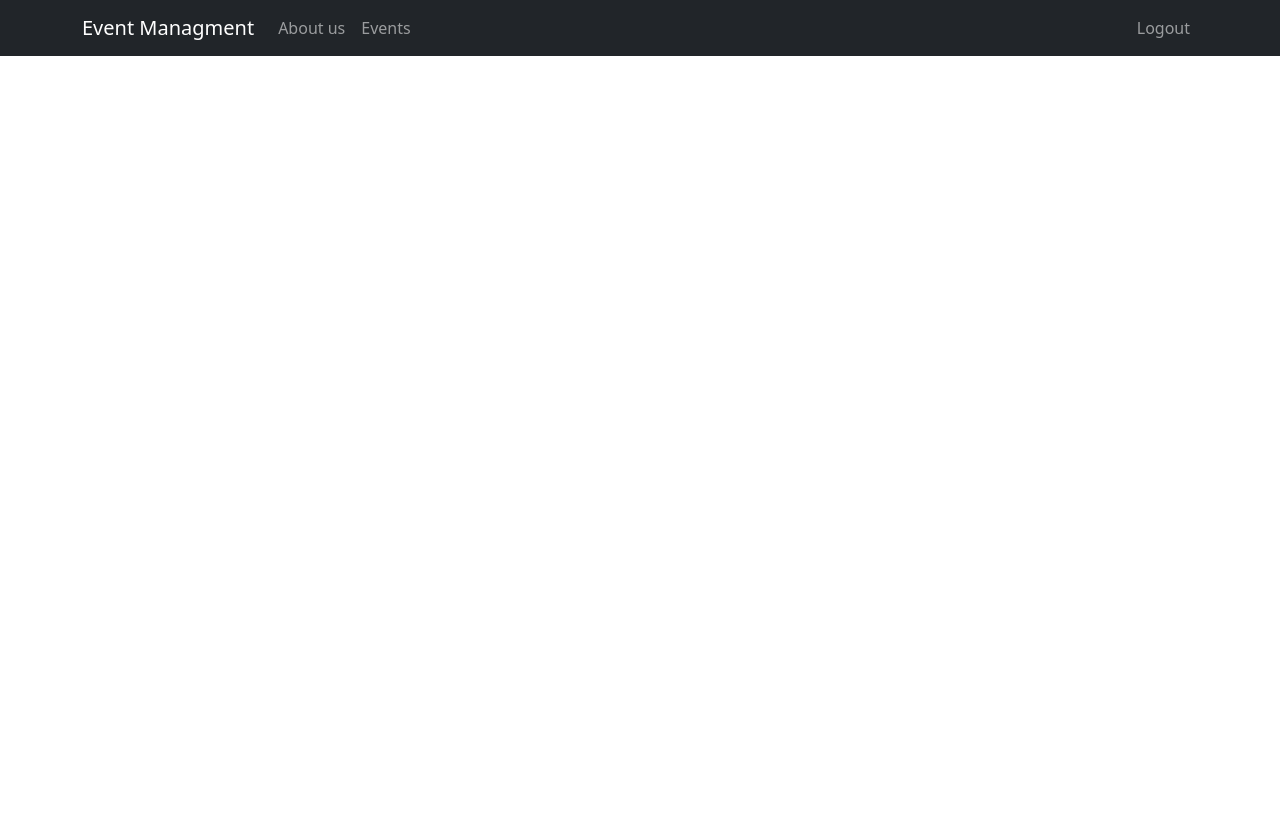
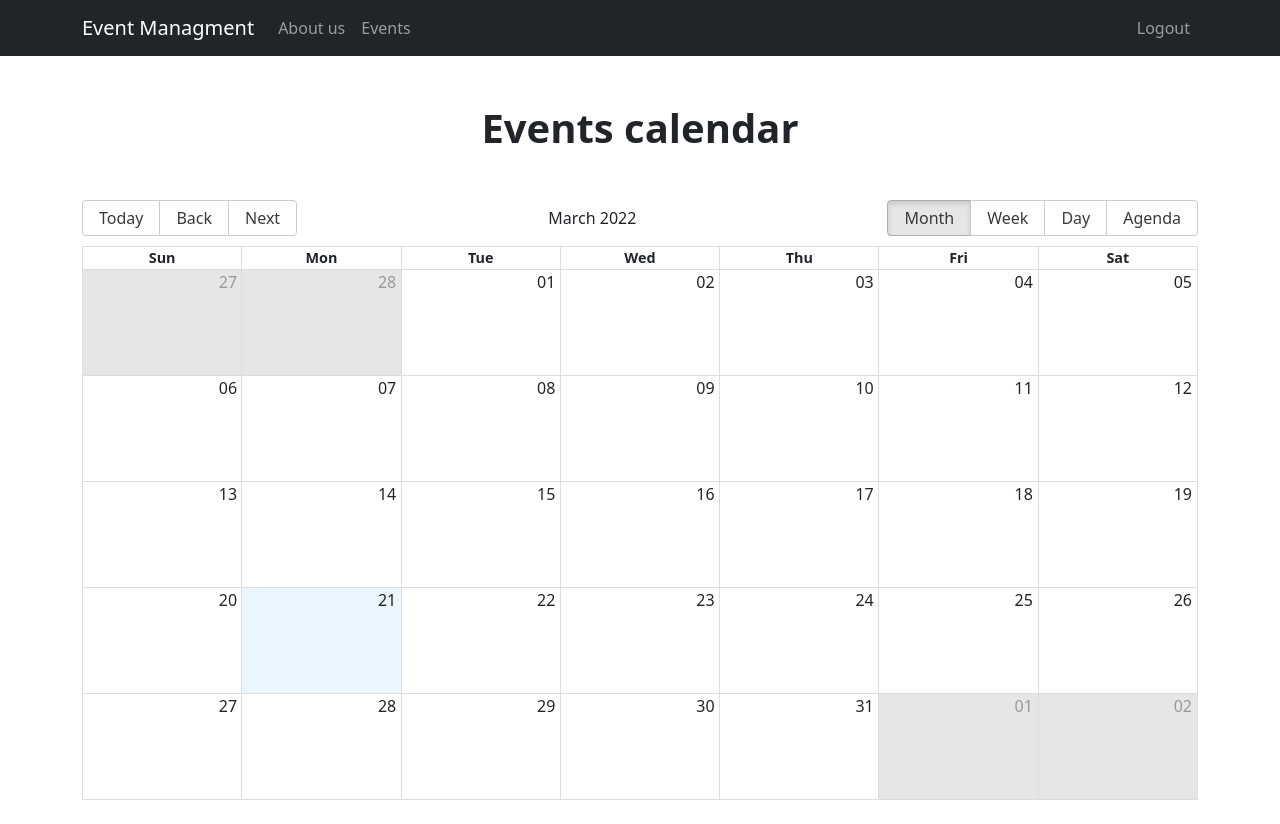
Before and after one commit to luka4898/praksa-projket-frontend, a React (Create React App) app: page /calendar in a window 1280 px wide. Before the commit the page ends 800 px from the top, so only its background shows below. Built offline with nearby package versions, Linux system fonts and the light colour scheme; no server answers.

Commit message:
Dodan kalendar za evente

```diff
--- a/package.json
+++ b/package.json
@@ -16,12 +16,14 @@
     "prettier": "^2.5.1",
     "rc-slider": "^9.6.5",
     "react": "^17.0.2",
+    "react-big-calendar": "^0.40.0",
     "react-bootstrap": "^2.2.0",
     "react-datetime": "^3.1.1",
     "react-dom": "^17.0.2",
     "react-facebook-login": "^4.1.1",
     "react-google-login": "^5.2.2",
     "react-odata-table": "^1.0.5",
+    "react-paginate": "^8.1.2",
     "react-router-dom": "^5.3.0",
     "react-scripts": "5.0.0",
     "universal-cookie": "^4.0.4",
--- a/src/App.css
+++ b/src/App.css
@@ -445,3 +445,31 @@ a.list-group-item,
   padding-left: 0;
   border: 0;
 }
+.pagination {
+  margin: 15px auto;
+  display: flex;
+  list-style: none;
+  outline: none;
+}
+.pagination > .active > a{
+  background-color: #47ccde ;
+  border-color: #47ccde ;
+  color: #fff;
+}
+.pagination > li > a{
+  border: 1px solid #47ccde ;
+  padding: 5px 10px;
+  outline: none;
+  cursor: pointer;
+}
+.pagination > .active > a, .pagination > .active > span, .pagination > .active > a:hover, .pagination > .active > span:hover, .pagination > .active > a:focus, .pagination > .active > span:focus{
+  background-color: #47ccde ;
+  border-color: #47ccde;
+  outline: none ;
+}
+.pagination > li > a, .pagination > li > span{
+  color: #47ccde
+}
+.pagination > li:first-child > a, .pagination > li:first-child > span, .pagination > li:last-child > a, .pagination > li:last-child > span{
+  border-radius: unset
+}
--- a/src/App.js
+++ b/src/App.js
@@ -20,6 +20,7 @@ import Event from "./components/events/event.component";
 import EventDetails from "./components/events/eventdetails.component";
 import ManageEvent from "./components/manageevent.component";
 import { AccountView } from "./components/account/account-view.component";
+import Calendar from "./components/events/calendar.component";
 
 
 
@@ -58,6 +59,7 @@ function App() {
         <Route path="/login" component={() => <LogIn setName={handleRefresh}/>}/>
         <Route path="/registrate" component={Registrate} />
         <Route path="/forgot" component={Forgot} />
+        <Route path="/calendar" component={Calendar} />
         <Route path="/resetpassword" component={ResetPassword} />
         <AdminRoute path="/city" component={Cities} />
         <AdminRoute path="/venue" component={Venue} />
--- /dev/null
+++ b/src/components/events/calendar.component.js
@@ -0,0 +1,96 @@
+import moment from "moment";
+import React, { useState, useEffect } from "react";
+import "react-big-calendar/lib/css/react-big-calendar.css";
+import { Calendar, momentLocalizer } from "react-big-calendar";
+import { OverlayTrigger } from "react-bootstrap";
+import { Popover } from "react-bootstrap";
+
+function Event({ event }) {
+  let popoverClickRootClose = (
+    <Popover id="popover-trigger-click-root-close" style={{ zIndex: 10000 }}>
+      <h5>{event.title}</h5>
+      <p>{event.description}</p>
+    </Popover>
+  );
+
+  return (
+    <div>
+      <div>
+        <OverlayTrigger
+          id="help"
+          trigger="click"
+          rootClose
+          container={this}
+          placement="bottom"
+          overlay={popoverClickRootClose}
+        >
+          <div>{event.title}</div>
+        </OverlayTrigger>
+      </div>
+    </div>
+  );
+}
+
+export default function New() {
+  const localizer = momentLocalizer(moment);
+  const [currevents, setCurrentEvents] = useState([]);
+
+  useEffect(() => {
+    getEvents();
+  }, []);
+
+  const getEvents = () => {
+    fetch("https://localhost:7100/api/CurrentEvents/getallcurrentevents", {
+      headers: { "Content-Type": "application/json" },
+      credentials: "include",
+    })
+      .then((response) => response.json())
+      .then((data) => setCurrentEvents(data))
+      .catch((err) => console.error(err));
+  };
+  const events = currevents.map((currevent) => {
+    return {
+      id: currevent.currentEventId,
+      title: currevent.eventName,
+      description: "Venue: " + currevent.venue.venueName,
+      start: new Date(currevent.begin),
+      end: new Date(currevent.end),
+      allDay: false,
+      hexColor: Math.floor(Math.random() * 16777215).toString(16),
+    };
+  });
+  const eventStyleGetter = (event) => {
+    var backgroundColor = "#" + event.hexColor;
+    var style = {
+      backgroundColor: backgroundColor,
+      borderRadius: "0px",
+      opacity: 0.8,
+      color: "black",
+      border: "0px",
+      display: "block",
+    };
+    return {
+      style: style,
+    };
+  };
+  return (
+    <div className="text-center container mt-4 mb-4">
+      <div className="text-center my-5">
+        <h1 className="fw-bolder">Events calendar</h1>
+      </div>
+      <Calendar
+        localizer={localizer}
+        events={events}
+        defaultView="month"
+        startAccessor="start"
+        endAccessor="end"
+        views={["month", "week", "day", "agenda"]}
+        style={{ height: 600 }}
+        eventPropGetter={eventStyleGetter}
+        components={{
+          event: Event,
+        }}
+      />{" "}
+    </div>
+  );
+}
--- a/src/components/events/event.component.js
+++ b/src/components/events/event.component.js
@@ -3,6 +3,7 @@ import { Card, Row, Col } from "react-bootstrap";
 import { variables } from "../../Variables";
 import dateFormat from "dateformat";
 import { Link } from "react-router-dom";
+import ReactPaginate from 'react-paginate';
 
 class Event extends Component {
   constructor(props) {
@@ -10,12 +11,18 @@ class Event extends Component {
     this.fetchData = this.fetchData.bind(this);
     this.getByEventType = this.getByEventType.bind(this);
     this.state = {
+      offset: 0,
+            tableData: [],
+
+            perPage: 4,
+            currentPage: 0,
       events: [],
       types: [],
       isLoading: true,
       eventNameFilter: "",
       eventsWithoutFilter: [],
     };
+    this.handlePageClick = this.handlePageClick.bind(this);
   }
 
   FilterFn() {
@@ -28,9 +35,30 @@ class Event extends Component {
         .includes(eventNameFilter.toString().trim().toLowerCase());
     });
     this.setState({
-      events: filteredData,
+      tableData: filteredData,
     });
   }
+  handlePageClick = (e) => {
+    const selectedPage = e.selected;
+    const offset = selectedPage * this.state.perPage;
+
+    this.setState({
+        currentPage: selectedPage,
+        offset: offset
+    }, () => {
+        this.loadMoreData()
+    });
+
+};
+loadMoreData() {
+  const events = this.state.events;
+  const slice = events.slice(this.state.offset, this.state.offset + this.state.perPage)
+  this.setState({
+      pageCount: Math.ceil(events.length / this.state.perPage),
+      tableData: slice
+  })
+
+}
   fetchData = async () => {
     try {
       const [events1, types1] = await Promise.all([
@@ -45,7 +73,10 @@ class Event extends Component {
       ]);
       const events = await events1.json();
       const types = await types1.json();
+      var slice = events.slice(this.state.offset, this.state.offset + this.state.perPage)
       this.setState({
+        pageCount: Math.ceil(events.length / this.state.perPage),
+        tableData: slice,
         events: events,
         types: types,
         isLoading: false,
@@ -61,7 +92,9 @@ class Event extends Component {
     const result = this.state.eventsWithoutFilter.filter((currData) => {
       return currData.eventType.eventTypeName === evnType;
     });
-    this.setState({ events: result });
+    var slice = result.slice(this.state.offset, this.state.offset + this.state.perPage)
+    this.setState({ events:result,pageCount: Math.ceil(result.length / this.state.perPage),
+    tableData: slice,});
   };
 
   componentDidMount() {
@@ -73,7 +106,7 @@ class Event extends Component {
     this.FilterFn();
   };
   render() {
-    const { events, isLoading, types, price } = this.state;
+    const { events, isLoading, types, price, tableData } = this.state;
     return (
       <>
         {isLoading && <div className="container">Loading...</div>}
@@ -95,8 +128,8 @@ class Event extends Component {
                 <div className="row">
                   <div className="col-lg-9">
                     <Row xs={1} md={2} className="g-4">
-                      {events.length > 0 ? (
-                        events.map((evn) => (
+                      {tableData.length > 0 ? (
+                        tableData.map((evn) => (
                           <Col key={evn.currentEventId}>
                             <Card>
                               <Card.Img
@@ -134,6 +167,19 @@ class Event extends Component {
                         <div>No results </div>
                       )}
                     </Row>
+                    <ReactPaginate
+                    previousLabel={"prev"}
+                    nextLabel={"next"}
+                    breakLabel={"..."}
+                    breakClassName={"break-me"}
+                    pageCount={this.state.pageCount}
+                    marginPagesDisplayed={2}
+                    pageRangeDisplayed={5}
+                    onPageChange={this.handlePageClick}
+                    containerClassName={"pagination"}
+                    subContainerClassName={"pages pagination"}
+                    activeClassName={"active"}
+                    initialPage={0}/>
                   </div>
                   <div className="col-lg-3">
                     <div className="card mb-4">
@@ -188,6 +234,15 @@ class Event extends Component {
                         </div>
                       </div>
                     </div>
+
+                    <div className="card mb-4">
+                    <div className="card-body"> <Link
+                                    className="btn btn-info"
+                                    to="/calendar"
+                                  >
+                                   <i class="bi bi-calendar"></i> Calendar
+                                  </Link></div>
+                    </div>
                   </div>
                 </div>
               </div>
--- a/src/index.js
+++ b/src/index.js
@@ -9,11 +9,11 @@ import reportWebVitals from "./reportWebVitals";
 import { CurrentUserProvider } from "./CurrentUserContext";
 
 ReactDOM.render(
-  <React.StrictMode>
+
   <CurrentUserProvider>
     <App />
     </CurrentUserProvider>
-</React.StrictMode>,
+,
 document.getElementById("root")
 );
 
```
Also changed, not shown: 1 other file (tests, documents, lock files or other folders).
